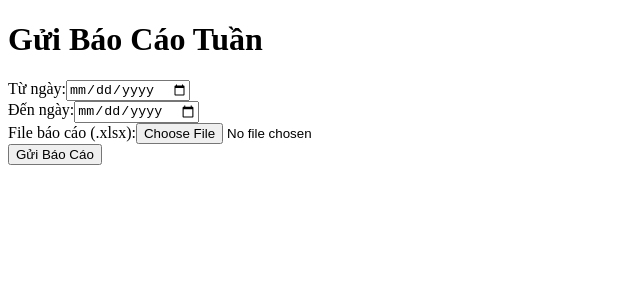
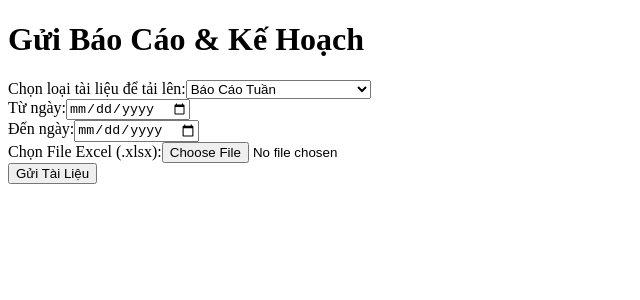
Before and after one commit to ThienPQ/CNC-QLDA, a Next.js app: page /banqlda in a window 1280 px wide. Shown: the top 300 px of the page, without its empty margins (0-640 px from the left). Built offline with nearby package versions, Linux system fonts and the light colour scheme.

Commit message:
Fix: Them loai HD vao banqlda

```diff
--- a/pages/banqlda.js
+++ b/pages/banqlda.js
@@ -6,13 +6,15 @@ export default function BanQLDA() {
   const [file, setFile] = useState(null);
   const [fromDate, setFromDate] = useState('');
   const [toDate, setToDate] = useState('');
+  // Thêm state để lưu loại file được chọn, mặc định là báo cáo tuần
+  const [fileType, setFileType] = useState('bao-cao-tuan.xlsx');
   const [message, setMessage] = useState('');
   const [isUploading, setIsUploading] = useState(false);
 
   const handleUpload = async (e) => {
     e.preventDefault();
-    if (!file || !fromDate || !toDate) {
-      alert('Vui lòng chọn file và đầy đủ ngày tháng');
+    if (!file) {
+      alert('Vui lòng chọn file để tải lên.');
       return;
     }
 
@@ -20,20 +22,15 @@ export default function BanQLDA() {
     setMessage('');
 
     const formData = new FormData();
-    // Gửi file với tên trường là "file"
     formData.append('file', file);
-    // !! THÊM fromDate và toDate vào formData để gửi đi
+    // Gửi đi loại file đã chọn (filename)
+    formData.append('filename', fileType);
+    // Vẫn gửi cả ngày tháng (dù có thể không dùng cho PLHD)
     formData.append('fromDate', fromDate);
     formData.append('toDate', toDate);
 
     try {
-      // API endpoint vẫn là '/api/upload-report'
-      const res = await axios.post('/api/upload-report', formData, {
-        headers: {
-          // Axios tự động set Content-Type đúng khi dùng FormData
-          // nên không cần khai báo ở đây
-        },
-      });
+      const res = await axios.post('/api/upload-report', formData);
       setMessage(res.data.message);
     } catch (error) {
       console.error(error);
@@ -46,7 +43,28 @@ export default function BanQLDA() {
 
   return (
     <form onSubmit={handleUpload} className="p-8 font-sans max-w-xl mx-auto space-y-6">
-      <h1 className="text-2xl font-bold">Gửi Báo Cáo Tuần</h1>
+      <h1 className="text-2xl font-bold">Gửi Báo Cáo & Kế Hoạch</h1>
+
+      {/* ========================================================== */}
+      {/* THÊM Ô CHỌN LOẠI FILE MỚI */}
+      {/* ========================================================== */}
+      <div>
+        <label htmlFor="fileType" className="block text-sm font-medium text-gray-700 mb-1">
+          Chọn loại tài liệu để tải lên:
+        </label>
+        <select
+          id="fileType"
+          value={fileType}
+          onChange={(e) => setFileType(e.target.value)}
+          className="w-full p-2 border border-gray-300 rounded-md"
+        >
+          <option value="bao-cao-tuan.xlsx">Báo Cáo Tuần</option>
+          <option value="PLHD.xlsx">Phụ Lục Hợp Đồng (PLHD)</option>
+        </select>
+      </div>
+
+      {/* Chỉ hiển thị ô chọn ngày tháng khi là báo cáo tuần */}
+      {fileType === 'bao-cao-tuan.xlsx' && (
         <div className="flex flex-col sm:flex-row sm:space-x-4 space-y-4 sm:space-y-0">
             <div className="flex-1">
             <label className="block text-sm font-medium text-gray-700 mb-1">Từ ngày:</label>
@@ -57,17 +75,21 @@ export default function BanQLDA() {
             <input type="date" required value={toDate} onChange={(e) => setToDate(e.target.value)} className="w-full p-2 border border-gray-300 rounded-md" />
             </div>
         </div>
+      )}
+
       <div>
-        <label className="block text-sm font-medium text-gray-700 mb-1">File báo cáo (.xlsx):</label>
+        <label className="block text-sm font-medium text-gray-700 mb-1">Chọn File Excel (.xlsx):</label>
         <input type="file" required accept=".xlsx" onChange={(e) => setFile(e.target.files[0])} className="w-full text-sm text-gray-500 file:mr-4 file:py-2 file:px-4 file:rounded-md file:border-0 file:text-sm file:font-semibold file:bg-blue-50 file:text-blue-700 hover:file:bg-blue-100" />
       </div>
+
       <button
         type="submit"
         disabled={isUploading}
         className="w-full bg-blue-500 text-white px-4 py-2 rounded-md hover:bg-blue-600 disabled:bg-gray-400"
       >
-        {isUploading ? 'Đang gửi...' : 'Gửi Báo Cáo'}
+        {isUploading ? 'Đang gửi...' : 'Gửi Tài Liệu'}
       </button>
+
       {message && <p className="mt-4 text-center text-sm font-medium">{message}</p>}
     </form>
   );
```
Also changed, not shown: pages/api/upload-report.js (+10 -10 lines). Lines whose indentation alone changed are shown as unchanged.
